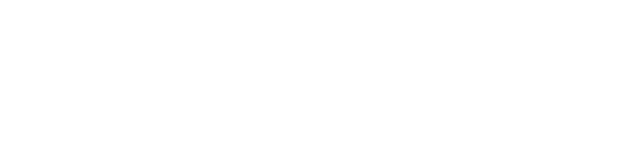
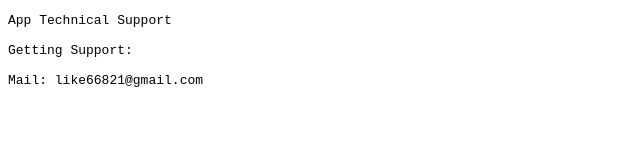
Before and after one commit to LikezZ/support, a plain HTML site: page index.html in a window 1280 px wide. Shown: the whole page, without its empty margins (0-640 px from the left). Drawn offline with Linux system fonts and the light colour scheme.

Commit message:
Update index.html

```diff
--- a/index.html
+++ b/index.html
@@ -7,7 +7,11 @@
 <body>
     <section id="technical-support">
       <pre>
+App Technical Support
 
+Getting Support:
+
+Mail: like66821@gmail.com
       </pre>
     </section>
 </body>
```
